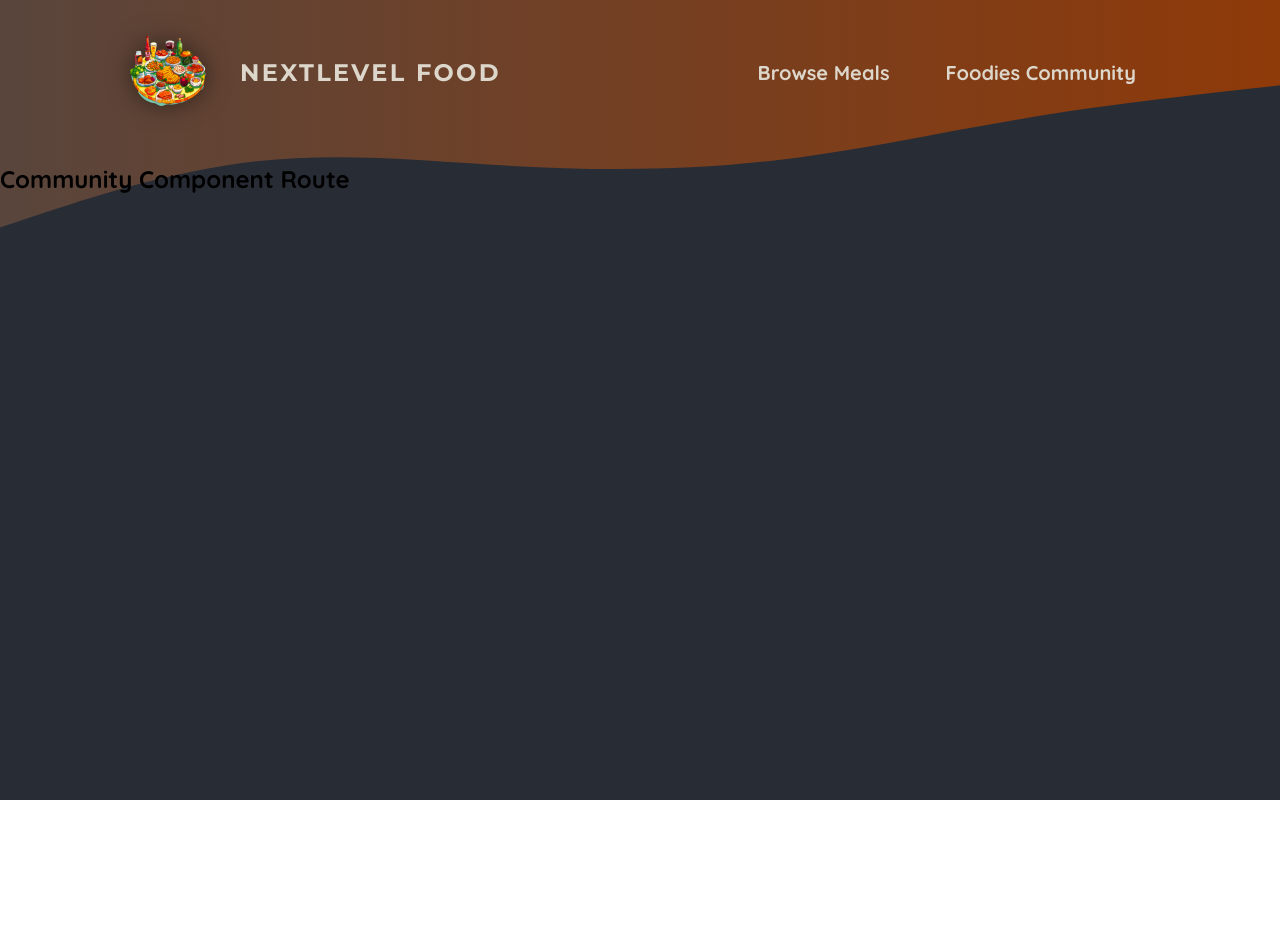
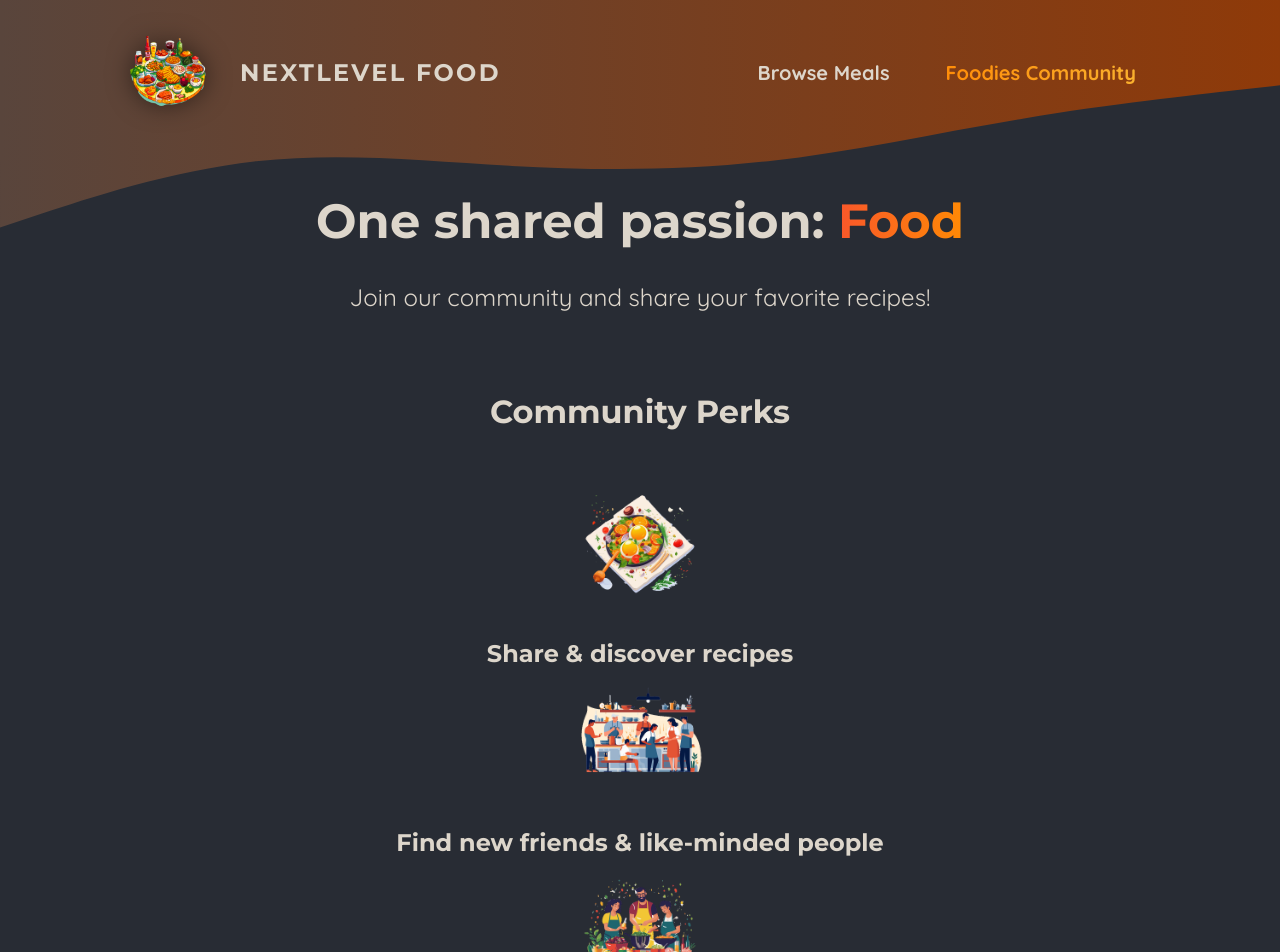
Before and after one commit to hadeersalah7/Foodies-App-Using-Next.JS, a Next.js app: page /community in a window 1280 px wide. Shown: the top 952 px of the page. Before the commit the page ends 800 px from the top, so only its background shows below. Built offline with nearby package versions, Linux system fonts and the light colour scheme.

Commit message:
adding foodies community component and nav link component

```diff
--- a/app/community/page.jsx
+++ b/app/community/page.jsx
@@ -1,5 +1,40 @@
+import Image from "next/image";
+
+import mealIcon from "@/assets/icons/meal.png";
+import communityIcon from "@/assets/icons/community.png";
+import eventsIcon from "@/assets/icons/events.png";
+import classes from "./page.module.css";
+
 export default function Community() {
     return (
-        <h2>Community Component Route</h2>
-    )
+        <>
+            <header className={classes.header}>
+                <h1>
+                    One shared passion: <span className={classes.highlight}>Food</span>
+                </h1>
+                <p>Join our community and share your favorite recipes!</p>
+            </header>
+            <main className={classes.main}>
+                <h2>Community Perks</h2>
+
+                <ul className={classes.perks}>
+                    <li>
+                        <Image src={mealIcon} alt="A delicious meal" />
+                        <p>Share & discover recipes</p>
+                    </li>
+                    <li>
+                        <Image src={communityIcon} alt="A crowd of people, cooking" />
+                        <p>Find new friends & like-minded people</p>
+                    </li>
+                    <li>
+                        <Image
+                            src={eventsIcon}
+                            alt="A crowd of people at a cooking event"
+                        />
+                        <p>Participate in exclusive events</p>
+                    </li>
+                </ul>
+            </main>
+        </>
+    );
 }
--- /dev/null
+++ b/app/community/page.module.css
@@ -0,0 +1,61 @@
+.header {
+    gap: 3rem;
+    margin: 3rem auto 5rem auto;
+    width: 90%;
+    max-width: 75rem;
+    color: #ddd6cb;
+    font-size: 1.5rem;
+    text-align: center;
+}
+
+.header h1 {
+    font-family: 'Montserrat', sans-serif;
+}
+
+.highlight {
+    background: linear-gradient(90deg, #f9572a, #ff8a05);
+    background-clip: text;
+    -webkit-background-clip: text;
+    -webkit-text-fill-color: transparent;
+}
+
+.main {
+    width: 90%;
+    max-width: 40rem;
+    margin: 0 auto;
+    text-align: center;
+}
+
+.main h2 {
+    font-family: 'Montserrat', sans-serif;
+    font-size: 2rem;
+    margin-bottom: 3rem;
+    color: #ddd6cb;
+}
+
+.perks {
+    list-style: none;
+    margin: 3rem 0;
+    padding: 0;
+}
+
+.perks li {
+    display: flex;
+    flex-direction: column;
+    align-items: center;
+    gap: 2rem;
+}
+
+.perks img {
+    width: 8rem;
+    height: 8rem;
+    object-fit: contain;
+}
+
+.perks p {
+    font-family: 'Montserrat', sans-serif;
+    font-size: 1.5rem;
+    font-weight: bold;
+    margin: 0;
+    color: #ddd6cb;
+}
--- a/app/page.js
+++ b/app/page.js
@@ -1,7 +1,7 @@
 import Link from "next/link";
 
 import classes from "./page.module.css";
-import ImageSlideshow from "@/components/Header/ImageSlideShow/ImageSlideshow";
+import ImageSlideshow from "@/components/ImageSlideShow/ImageSlideshow";
 
 export default function Home() {
   return (
--- a/components/Header/MainHeader.jsx
+++ b/components/Header/MainHeader.jsx
@@ -3,6 +3,7 @@
 import styles from "./MainHeader.module.css";
 import Image from "next/image";
 import MainHeaderBackground from "./MainHeaderBackground";
+import NavLink from "../NavLink/NavLink";
 const MainHeader = () => {
     return (
         <>
@@ -19,11 +20,11 @@
                 <nav className={styles.nav}>
                     <ul>
                         <li>
-                            <Link href="/meals">Browse Meals</Link>
+                            <NavLink href="/meals">Browse Meals</NavLink>
                         </li>
 
                         <li>
-                            <Link href="/community">Foodies Community</Link>
+                            <NavLink href="/community">Foodies Community</NavLink>
                         </li>
                     </ul>
                 </nav>
--- a/components/Header/MainHeader.module.css
+++ b/components/Header/MainHeader.module.css
@@ -21,29 +21,6 @@
     font-size: 1.25rem;
 }
 
-.nav a {
-    text-decoration: none;
-    color: #ddd6cb;
-    font-weight: bold;
-    padding: 0.5rem 1rem;
-    border-radius: 0.5rem;
-}
-
-.nav a:hover,
-.nav a:active {
-    background: linear-gradient(90deg, #ff8a05, #f9b331);
-    background-clip: text;
-    -webkit-background-clip: text;
-    -webkit-text-fill-color: transparent;
-    text-shadow: 0 0 18px rgba(248, 190, 42, 0.8);
-}
-
-.active {
-    background: linear-gradient(90deg, #ff8a05, #f9b331);
-    background-clip: text;
-    -webkit-background-clip: text;
-    -webkit-text-fill-color: transparent;
-}
 
 .logo {
     display: flex;
--- /dev/null
+++ b/components/NavLink/NavLink.jsx
@@ -0,0 +1,15 @@
+"use client"
+import Link from "next/link";
+import { usePathname } from "next/navigation";
+import classes from "./nav-link.module.css";
+export default function NavLink({ href, children }) {
+    const path = usePathname()
+    return (
+        <Link
+            href={href}
+            className={path.startsWith(href) ? `${classes.link} ${classes.active}` : classes.link}
+        >
+            {children}
+        </Link>
+    )
+}
--- /dev/null
+++ b/components/NavLink/nav-link.module.css
@@ -0,0 +1,23 @@
+.link{
+    text-decoration: none;
+    color: #ddd6cb;
+    font-weight: bold;
+    padding: 0.5rem 1rem;
+    border-radius: 0.5rem;
+}
+
+.linkhover,
+.link:active {
+    background: linear-gradient(90deg, #ff8a05, #f9b331);
+    background-clip: text;
+    -webkit-background-clip: text;
+    -webkit-text-fill-color: transparent;
+    text-shadow: 0 0 18px rgba(248, 190, 42, 0.8);
+}
+
+.active {
+    background: linear-gradient(90deg, #ff8a05, #f9b331);
+    background-clip: text;
+    -webkit-background-clip: text;
+    -webkit-text-fill-color: transparent;
+}
```
Also changed, not shown: components/ImageSlideShow/ImageSlideshow.jsx (renamed from components/Header/ImageSlideShow/ImageSlideshow.jsx), components/ImageSlideShow/image-slideshow.module.css (renamed from components/Header/ImageSlideShow/image-slideshow.module.css).
